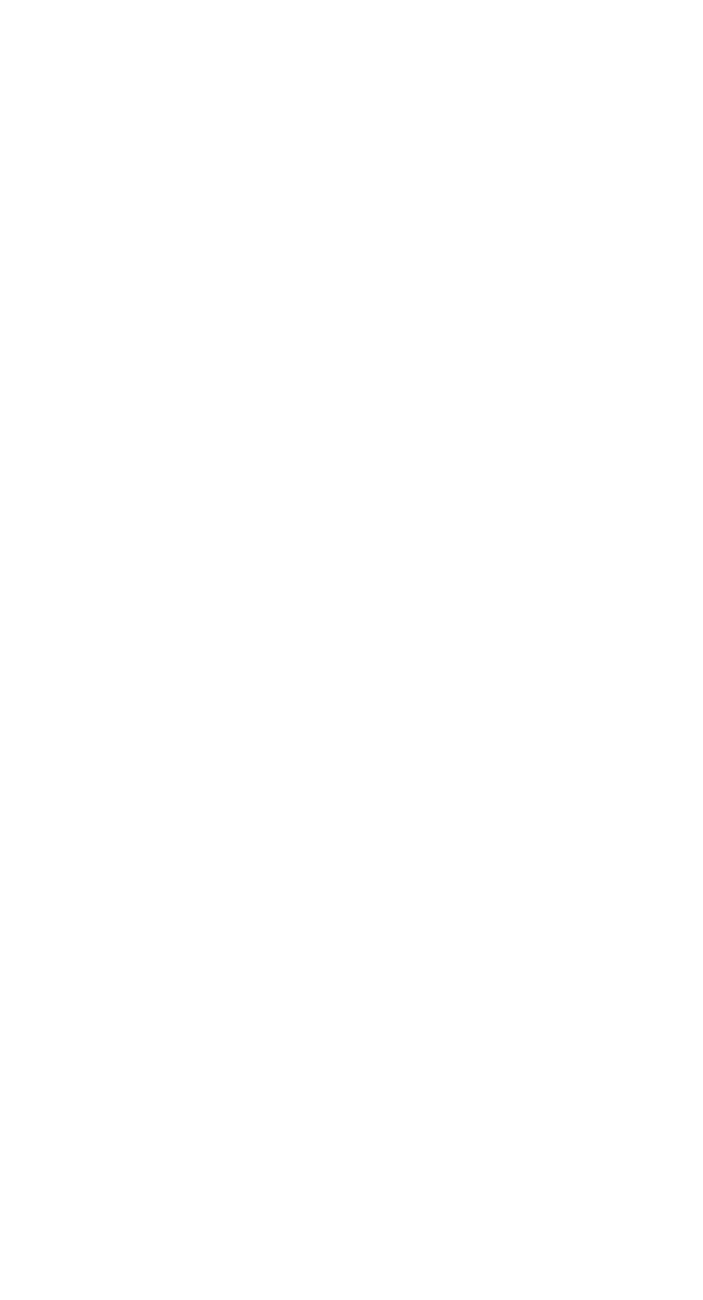
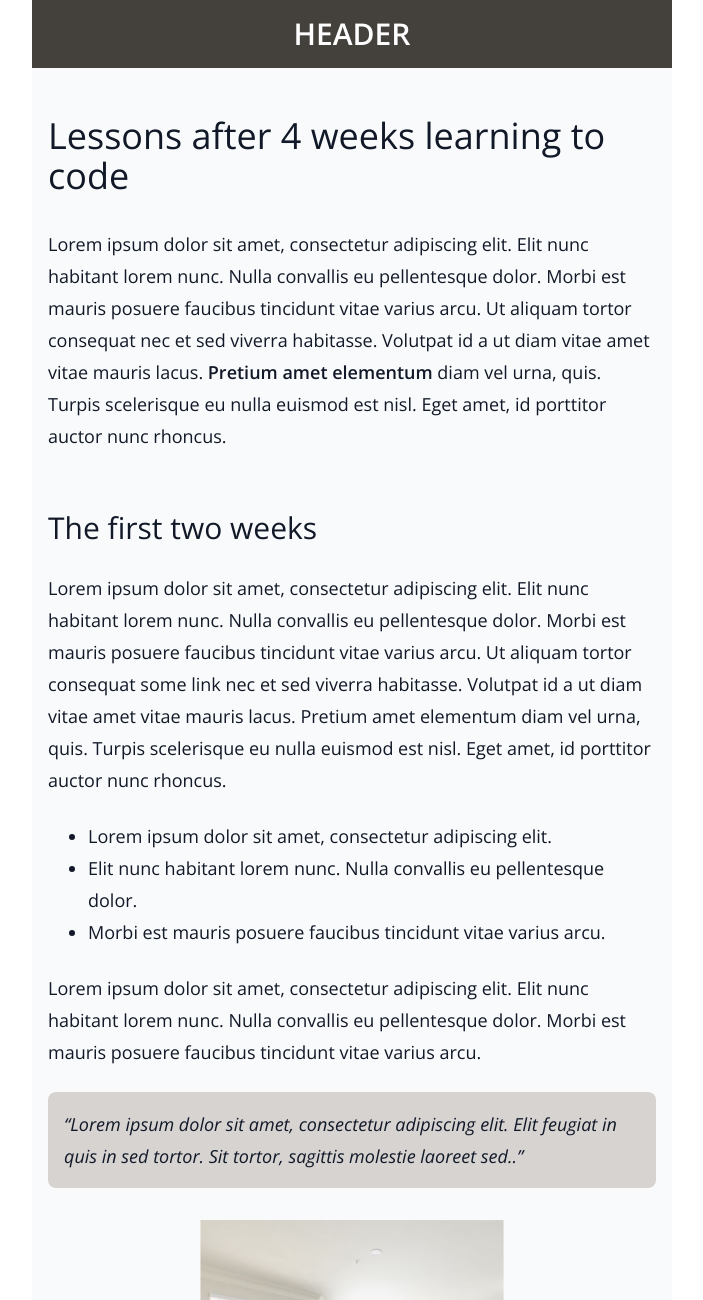
Before and after one commit to DiegoGomezCuadross/blog-ui, a plain HTML site: page index.html in a window 1280 px wide. Shown: the top 1300 px of the page, without its empty margins (288-991 px from the left). Before the commit the page ends 800 px from the top, so only its background shows below. Drawn offline with nearby package versions, Linux system fonts and the light colour scheme.

Commit message:
add: solution day 1

```diff
--- /dev/null
+++ b/assets/css/reset.css
@@ -0,0 +1,74 @@
+/* Box sizing rules */
+*,
+*::before,
+*::after {
+  box-sizing: border-box;
+}
+
+/* Remove default margin */
+body,
+h1,
+h2,
+h3,
+h4,
+p,
+figure,
+blockquote,
+dl,
+dd {
+  margin: 0;
+}
+
+/* Remove list styles on ul, ol elements with a list role, which suggests default styling will be removed */
+ul[role="list"],
+ol[role="list"] {
+  list-style: none;
+}
+
+/* Set core root defaults */
+html:focus-within {
+  scroll-behavior: smooth;
+}
+
+/* Set core body defaults */
+body {
+  min-height: 100vh;
+  text-rendering: optimizeSpeed;
+  line-height: 1.5;
+}
+
+/* A elements that don't have a class get default styles */
+a:not([class]) {
+  text-decoration-skip-ink: auto;
+}
+
+/* Make images easier to work with */
+img,
+picture {
+  max-width: 100%;
+  display: block;
+}
+
+/* Inherit fonts for inputs and buttons */
+input,
+button,
+textarea,
+select {
+  font: inherit;
+}
+
+/* Remove all animations, transitions and smooth scroll for people that prefer not to see them */
+@media (prefers-reduced-motion: reduce) {
+  html:focus-within {
+    scroll-behavior: auto;
+  }
+
+  *,
+  *::before,
+  *::after {
+    animation-duration: 0.01ms !important;
+    animation-iteration-count: 1 !important;
+    transition-duration: 0.01ms !important;
+    scroll-behavior: auto !important;
+  }
+}
--- /dev/null
+++ b/assets/css/styles.css
@@ -0,0 +1,147 @@
+@import url("/assets/css/reset.css");
+
+body {
+  width: 50%;
+  margin: 0 auto;
+}
+
+.section {
+  display: flex;
+  justify-content: center;
+  flex-direction: column;
+  align-items: flex-start;
+  padding: 48px 0px;
+
+  position: relative;
+  max-width: 1440px;
+  overflow-y: scroll;
+  background: #f9fafb;
+  color: #111827;
+}
+.container {
+  max-width: 768px;
+  padding: 0px 16px;
+}
+.header {
+  padding-top: 16px;
+  padding-bottom: 16px;
+  max-width: 1440px;
+  height: 68px;
+  background: #44403c;
+}
+#title {
+  font-family: "Open Sans", sans-serif;
+  font-weight: 600;
+  font-size: 30px;
+  line-height: 120%;
+  color: #ffffff;
+  text-align: center;
+}
+
+.general {
+  font-family: "Open Sans", sans-serif;
+  font-weight: 400;
+  font-size: 36px;
+  line-height: 40px;
+}
+#content-1 {
+  margin-top: 32px;
+  margin-bottom: 56px;
+  font-family: "Open Sans", sans-serif;
+  font-weight: 300;
+  font-size: 18px;
+  line-height: 32px;
+}
+#negrita {
+  font-weight: bold;
+}
+
+h2 {
+  font-family: "Open Sans", sans-serif;
+  font-weight: 400;
+  font-size: 30px;
+  line-height: 40px;
+}
+
+#content-2 {
+  margin-top: 24px;
+  margin-bottom: 24px;
+  font-family: "Open Sans", sans-serif;
+  font-weight: 300;
+  font-size: 18px;
+  line-height: 32px;
+}
+
+#lista-1 {
+  font-family: "Open Sans", sans-serif;
+  font-weight: 300;
+  font-size: 18px;
+  line-height: 32px;
+}
+
+#content-3 {
+  font-family: "Open Sans", sans-serif;
+  font-weight: 300;
+  font-size: 18px;
+  line-height: 32px;
+  margin-top: 24px;
+  margin-bottom: 24px;
+}
+
+.cite-1 {
+  background: #d6d3d1;
+  border-radius: 8px;
+  padding: 16px;
+}
+#content-cite {
+  font-family: "Open Sans", sans-serif;
+  font-style: italic;
+  font-weight: 400;
+  font-size: 18px;
+  line-height: 32px;
+}
+#figure1 {
+  width: auto;
+  height: auto;
+
+  margin-left: 16px;
+  margin-right: 16px;
+  width: 50%;
+  margin: 0 auto;
+  margin-top: 32px;
+}
+#message-image1 {
+  font-family: "Open Sans", sans-serif;
+  font-weight: 300;
+  font-size: 16px;
+  line-height: 24px;
+  margin: 16px 16px 56px 16px;
+}
+
+#content-4 {
+  font-family: "Open Sans", sans-serif;
+  font-weight: 300;
+  font-size: 18px;
+  line-height: 32px;
+  margin-top: 24px;
+  margin-bottom: 72px;
+}
+
+.footer {
+  padding-top: 16px;
+  padding-bottom: 16px;
+  min-width: 375px;
+  min-height: 68px;
+  background: #44403c;
+  max-width: 1440px;
+  height: 68px;
+}
+
+#final {
+  font-family: "Open Sans", sans-serif;
+  font-weight: 600;
+  font-size: 30px;
+  line-height: 120%;
+  text-align: center;
+  color: #ffffff;
+}
--- a/index.html
+++ b/index.html
@@ -1 +1,83 @@
 <!-- Happy coding -->
+<!DOCTYPE html>
+<html lang="en">
+  <head>
+    <meta charset="UTF-8" />
+    <meta http-equiv="X-UA-Compatible" content="IE=edge" />
+    <link rel="stylesheet" type="text/css" href="/assets/css/styles.css" />
+    <meta name="viewport" content="width=device-width, initial-scale=1.0" />
+    <link rel="preconnect" href="https://fonts.googleapis.com" />
+    <link rel="preconnect" href="https://fonts.gstatic.com" crossorigin />
+    <link
+      href="https://fonts.googleapis.com/css2?family=Open+Sans:ital,wght@0,300;0,400;0,600;1,400&display=swap"
+      rel="stylesheet"
+    />
+    <title>Codeable Blog</title>
+  </head>
+  <body>
+    <div class="header">
+      <p id="title">HEADER</p>
+    </div>
+    <div class="section">
+      <div class="container">
+        <h1 class="general">Lessons after 4 weeks learning to code</h1>
+        <p id="content-1">
+          Lorem ipsum dolor sit amet, consectetur adipiscing elit. Elit nunc
+          habitant lorem nunc. Nulla convallis eu pellentesque dolor. Morbi est
+          mauris posuere faucibus tincidunt vitae varius arcu. Ut aliquam tortor
+          consequat nec et sed viverra habitasse. Volutpat id a ut diam vitae
+          amet vitae mauris lacus.
+          <span id="negrita">Pretium amet elementum </span> diam vel urna, quis.
+          Turpis scelerisque eu nulla euismod est nisl. Eget amet, id porttitor
+          auctor nunc rhoncus.
+        </p>
+        <h2 id="title-2">The first two weeks</h2>
+        <p id="content-2">
+          Lorem ipsum dolor sit amet, consectetur adipiscing elit. Elit nunc
+          habitant lorem nunc. Nulla convallis eu pellentesque dolor. Morbi est
+          mauris posuere faucibus tincidunt vitae varius arcu. Ut aliquam tortor
+          consequat some link nec et sed viverra habitasse. Volutpat id a ut
+          diam vitae amet vitae mauris lacus. Pretium amet elementum diam vel
+          urna, quis. Turpis scelerisque eu nulla euismod est nisl. Eget amet,
+          id porttitor auctor nunc rhoncus.
+        </p>
+
+        <ul id="lista-1">
+          <li>Lorem ipsum dolor sit amet, consectetur adipiscing elit.</li>
+          <li>
+            Elit nunc habitant lorem nunc. Nulla convallis eu pellentesque
+            dolor.
+          </li>
+          <li>
+            Morbi est mauris posuere faucibus tincidunt vitae varius arcu.
+          </li>
+        </ul>
+        <p id="content-3">
+          Lorem ipsum dolor sit amet, consectetur adipiscing elit. Elit nunc
+          habitant lorem nunc. Nulla convallis eu pellentesque dolor. Morbi est
+          mauris posuere faucibus tincidunt vitae varius arcu.
+        </p>
+        <blockquote class="cite-1">
+          <p id="content-cite">
+            “Lorem ipsum dolor sit amet, consectetur adipiscing elit. Elit
+            feugiat in quis in sed tortor. Sit tortor, sagittis molestie laoreet
+            sed..”
+          </p>
+        </blockquote>
+        <figure id="figure1">
+          <img src="/assets/images/image.png" alt="descripcion de la imagen" />
+          <figcaption id="message-image1">image description</figcaption>
+        </figure>
+        <h2>The last two weeks</h2>
+        <p id="content-4">
+          Lorem ipsum dolor sit amet, consectetur adipiscing elit. Elit nunc
+          habitant lorem nunc. Nulla convallis eu pellentesque dolor. Morbi est
+          mauris posuere faucibus tincidunt vitae varius arcu.
+        </p>
+      </div>
+    </div>
+    <div class="footer">
+      <p id="final">FOOTER</p>
+    </div>
+  </body>
+</html>
```
Also changed, not shown: assets/images/image.png (added).
